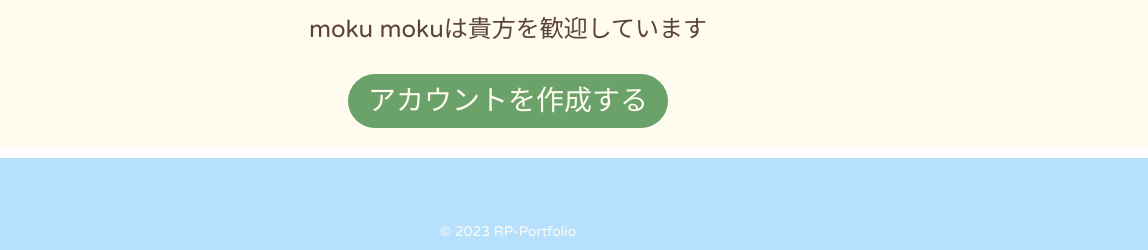
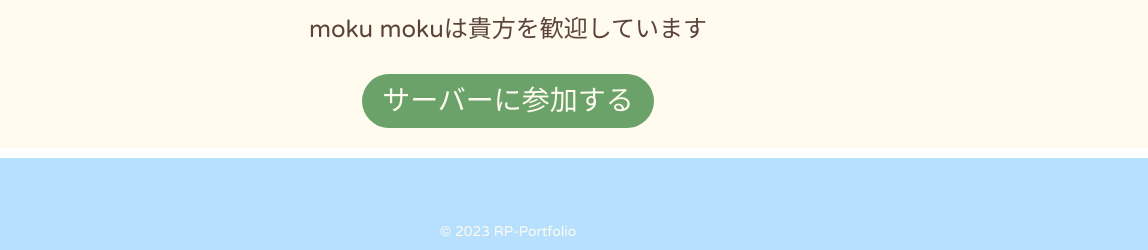
Before and after one commit to kawaiinu/202309_Portfolio, a plain HTML site: page mokumoku/index.html in a window 1280 px wide. Shown: the part 2102-2352 px from the top of the page, 132-1280 px from the left. Drawn offline with Linux system fonts and the light colour scheme; a web font is replaced by a local one.

Commit message:
８２行目　文字がかわったよ

```diff
--- a/mokumoku/index.html
+++ b/mokumoku/index.html
@@ -79,7 +79,7 @@
                 <img src="img/icon.png">
               <p class="contents-text">moku mokuは貴方を歓迎しています</p>
               <br>
-              <span class="join-btn">アカウントを作成する</span>
+              <span class="join-btn">サーバーに参加する</span>
               <br>
             </div>
         </main>
```
